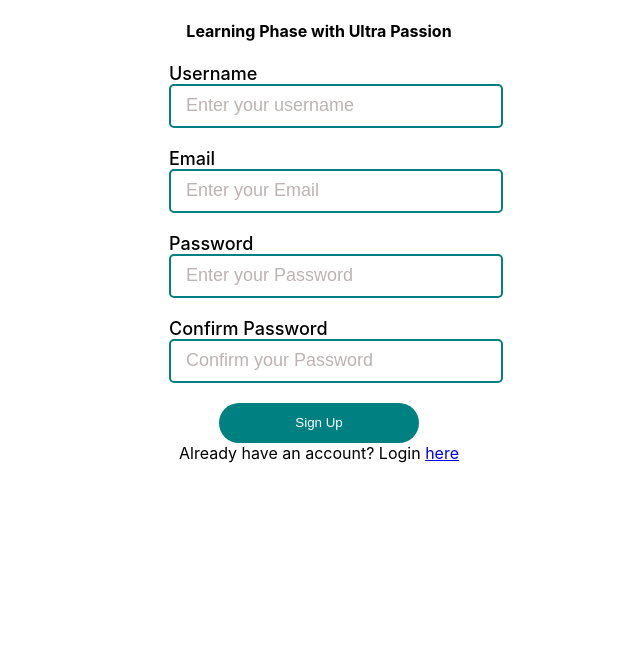
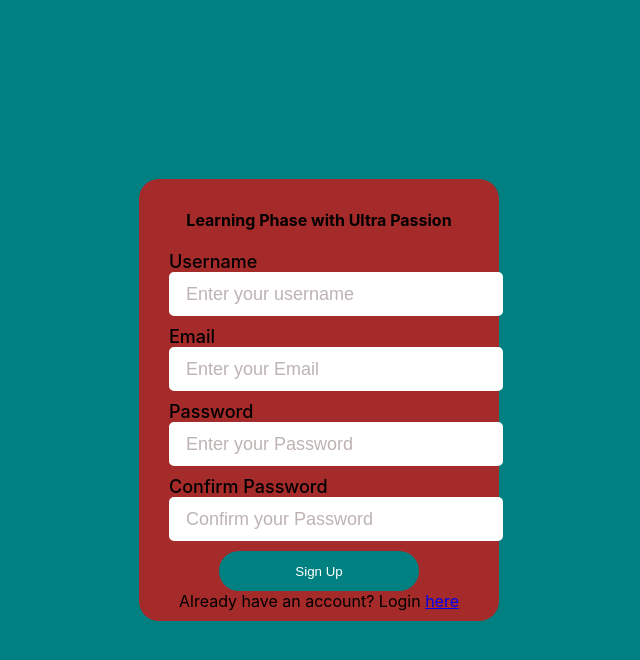
Before and after one commit to Zaibi727/Collection-of-Designs, a React (Create React App) app: page / in a window 1280 px wide. Shown: the top 660 px of the page, without its empty margins (321-961 px from the left). Built offline with nearby package versions, Linux system fonts and the light colour scheme.

Commit message:
Update ValidationForm.module.css

```diff
--- a/src/components/ReactFormValidation/ValidationForm.module.css
+++ b/src/components/ReactFormValidation/ValidationForm.module.css
@@ -1,29 +1,39 @@
 .whole{
-    margin: 0 auto;
+    background-color: teal;
+    width: 100%;
+    height: 100vh;
+    display: flex;
+    align-items: center;
+    justify-content: center;
+    flex-direction: column;
 }
 .formInputs p {
-    color: red;
+    color: rgb(214, 214, 214);
 }
 .signupcontainer{
     margin: 0 auto;
     width: 300px;
+    background-color: brown;
+    padding: 10px 30px;
+    border-radius: 20px;
 
 }
 .formInputs{
-    margin-bottom: 20px;
+    margin-bottom: 10px;
     text-align: left;
 
 }
 .formInputs label{
     font-weight: 500;
     font-size: 18px;
+    margin-bottom: 5px;
 }
 .formInputs input{
     width: 100%;
     max-width: 400px;
     height: 40px;
     padding: 0px 15px;
-    border: 2px solid teal;
+    border: 2px solid rgb(255, 255, 255);
     border-radius: 5px;
     font-size: 18px;
     color: black;
@@ -43,7 +53,7 @@ button{
     max-width: 200px;
     height: 40px;
     border: none;
-    color: white;
+    color: rgb(255, 255, 255);
     background-color: teal;
     border-radius: 30px !important;
 }
```
